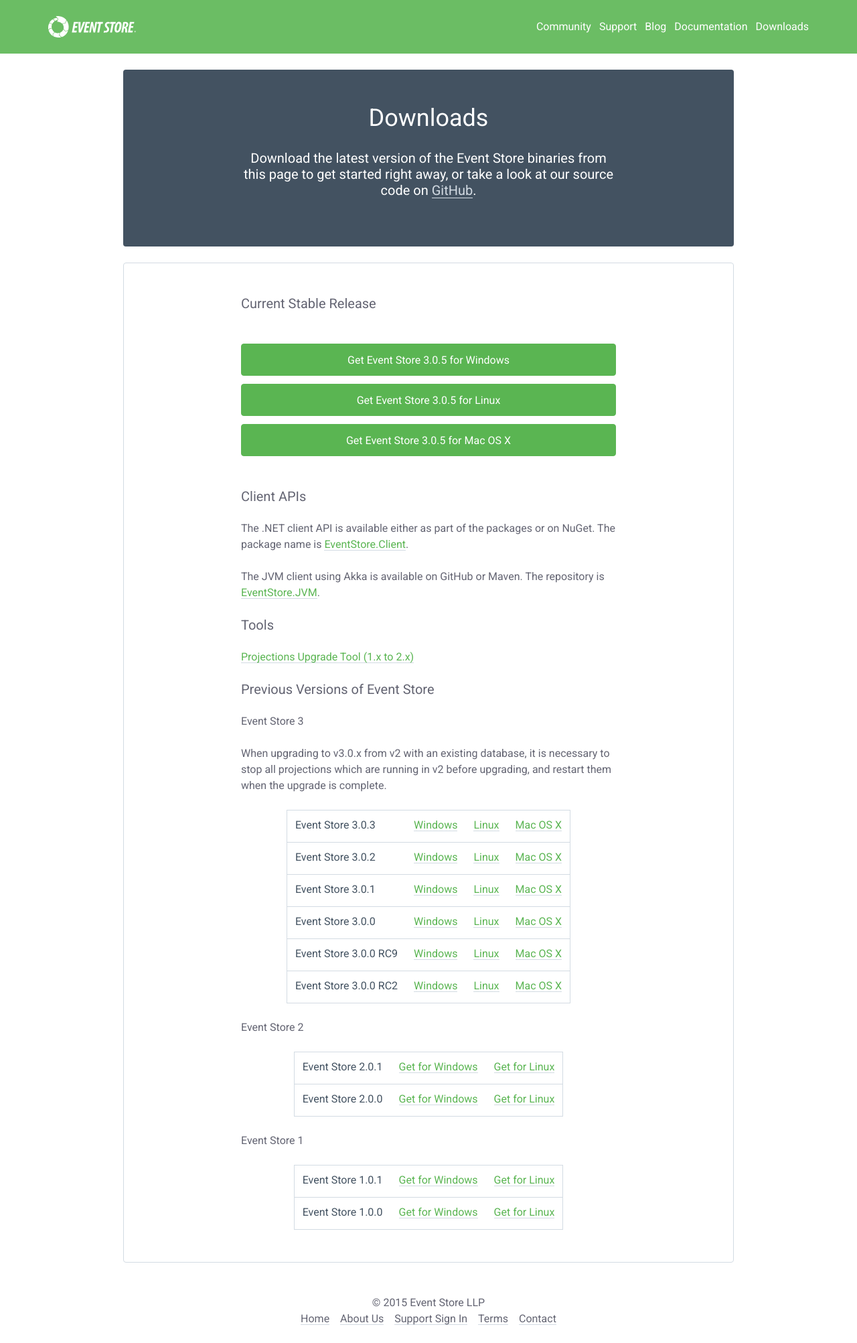
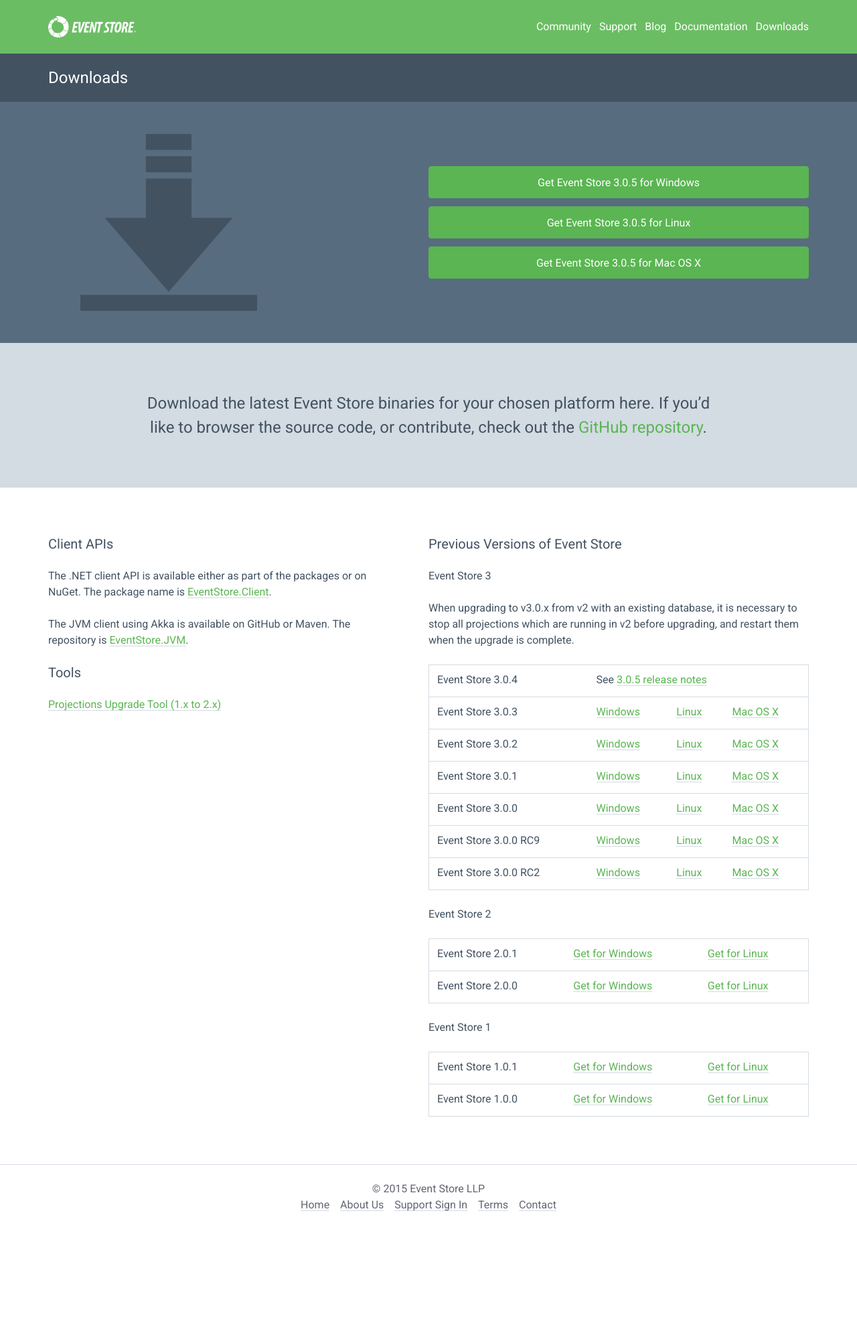
Before and after one commit to sandboxorg/geteventstore.com, a Jekyll site: the page built from downloads/index.html, in a window 1280 px wide. Shown: the whole page at 67% size. Built offline with Jekyll 4.4.1, drawn with Linux system fonts in a browser that asks for light colours; nearby versions of some CDN libraries; Markdown is read by kramdown in place of the engine named in the settings; after the commit the page ends 1835 px from its top, so only the background shows below that.

Commit message:
Updated downloads page layout

```diff
--- a/_includes/footer.html
+++ b/_includes/footer.html
@@ -1,4 +1,4 @@
-    {% if page.title == "Community" or page.title == "Homepage" or page.title == "Support" %}<div class="inner-container">{% else %}<div class="container">{% endif %}
+    {% if page.title == "Community" or page.title == "Homepage" or page.title == "Support" or page.title == "Downloads" %}<div class="inner-container">{% else %}<div class="container">{% endif %}
         <div class="site-footer">
             <p class="footer__copyright">&copy; 2015 Event Store LLP</p>
             <ul class="footer__menu">
--- a/_includes/header.html
+++ b/_includes/header.html
@@ -2,7 +2,7 @@
 <html lang="en">
 <head>
     <meta charset="utf-8">
-    {% if page.title == "Community" or page.title == "Support" or page.title == "Homepage" %}<meta name="viewport" content="width=device-width, initial-scale=1">{% else %}<meta name="viewport" content="width=1024">{% endif %}
+    {% if page.title == "Community" or page.title == "Support" or page.title == "Homepage" or page.title == "Downloads" %}<meta name="viewport" content="width=device-width, initial-scale=1">{% else %}<meta name="viewport" content="width=1024">{% endif %}
     <meta name="description" content="{% if page.description == null %}{{ site.description }}{% else %}{{ page.description }}{% endif %}">
     <link rel="dns-prefetch" href="//fonts.googleapis.com">
     <link rel="dns-prefetch" href="//code.jquery.com">
--- a/downloads/index.html
+++ b/downloads/index.html
@@ -4,39 +4,86 @@ description: "Download Event Store binaries for Windows, Linux or Mac OS X."
 ---
 
 <style>
-	.download-buttons {
-		a {
+    .download-buttons a {
         display: block;
         margin: 0 0 0.75rem;
         text-align: center;
+    }
+    .download-icon-container {
+        text-align: center;
+    }
+    .download-icon {
+        height: 9rem;
+    }
+    .downloads__previous-versions table {
+        width: 100%;
+    }
+    .page-section--banner .lead {
+        max-width: 54rem;
+        margin: 1.5rem auto !important;
+        text-align: center;
+    }
+    @media (min-width: 720px) {
+        .download-icon-container {
+            text-align: left;
+            text-indent: 3rem;
+        }
+        .download-icon {
+            height: 16.5rem;
+        }
+        .downloads__other {
+            margin-right: 4.5rem;
         }
     }
 </style>
 
 {% include header.html %}
-    <div class="container">
-		<div class="page-header page-header--downloads">
+    <div class="page-title">
+        <div class="inner-container">
             <h1>{{ page.title }}</h1>
-			<p class="lead">Download the latest version of the Event Store binaries from this page to get started right away, or take a look at our source code on <a href="https://github.com/EventStore/EventStore">GitHub</a>.</p>
         </div>
-		<div class="page-main">
-			<h2>Current Stable Release</h2>
+    </div>
+    <div class="page-section--support-banner">
+        <div class="inner-container">
+            <div class="page-section__half download-icon-container">
+                <img class="download-icon" src="../images/download.svg">
+            </div>
+            <div class="page-section__half">
                 <p class="call-to-action download-buttons">
                     <a href="http://download.geteventstore.com/binaries/EventStore-OSS-Win-v3.0.5.zip" class="btn btn--primary">Get Event Store 3.0.5 for Windows</a>
                     <a href="http://download.geteventstore.com/binaries/EventStore-OSS-Linux-v3.0.5.tar.gz" class="btn btn--primary">Get Event Store 3.0.5 for Linux</a>
                     <a href="http://download.geteventstore.com/binaries/EventStore-OSS-Mac-v3.0.5.tar.gz" class="btn btn--primary">Get Event Store 3.0.5 for Mac OS X</a>
                 </p>
+            </div>
+        </div>
+    </div>
+    <div class="page-section--banner">
+        <div class="inner-container">
+            <p class="lead">Download the latest Event Store binaries for your chosen platform here. If you’d like to browser the source code, or contribute, check out the <a href="https://github.com/eventstore/eventstore">GitHub repository</a>.</p>
+        </div>
+    </div>
+    <div class="page-section">
+        <div class="inner-container">
+            <div class="page-section__half">
+                <div class="downloads__other">
                     <h2>Client APIs</h2>
                     <p>The .NET client API is available either as part of the packages or on NuGet. The package name is <a href="http://nuget.org/packages/EventStore.Client">EventStore.Client</a>.</p>
                     <p>The JVM client using Akka is available on GitHub or Maven. The repository is <a href="https://github.com/EventStore/EventStore.JVM">EventStore.JVM</a>.
-
                     <h2>Tools</h2>
                     <p><a href="http://download.geteventstore.com/binaries/ProjectionsUpgrade-v1.x-v2.0.0.zip">Projections Upgrade Tool (1.x to 2.x)</a></p>
+                </div>
+            </div>
+            <div class="page-section__half">
+                <div class="downloads__previous-versions">
                     <h2>Previous Versions of Event Store</h2>
                     <h3>Event Store 3</h3>
                     <p>When upgrading to v3.0.x from v2 with an existing database, it is necessary to stop all projections which are running in v2 before upgrading, and restart them when the upgrade is complete.</p>
                     <table>
                         <tbody>
+                            <tr>
+                                <td>Event Store 3.0.4</td>
+                                <td colspan="3">See <a href="https://github.com/EventStore/EventStore/releases/tag/oss-v3.0.5">3.0.5 release notes</a></td>
+                            </tr>
                             <tr>
                                 <td>Event Store 3.0.3</td>
                                 <td><a href="http://download.geteventstore.com/binaries/EventStore-OSS-Win-v3.0.3.zip">Windows</a></td>
@@ -74,7 +121,6 @@ description: "Download Event Store binaries for Windows, Linux or Mac OS X."
                                 <td><a href="http://download.geteventstore.com/binaries/EventStore-OSS-Mac-v3.0.0-rc2.tar.gz">Mac OS X</a></td>
                             </tr>
                     </table>
-
                     <h3>Event Store 2</h3>
                     <table>
                         <tbody>
@@ -90,7 +136,6 @@ description: "Download Event Store binaries for Windows, Linux or Mac OS X."
                             </tr>
                         </tbody>
                     </table>
-
                     <h3>Event Store 1</h3>
                     <table>
                         <tbody>
@@ -107,4 +152,6 @@ description: "Download Event Store binaries for Windows, Linux or Mac OS X."
                     </table>
                 </div>
             </div>
+        </div>
+    </div>
 {% include footer.html %}
--- a/support/index.html
+++ b/support/index.html
@@ -110,5 +110,5 @@ description: "Get free community support, or paid commercial and enterprise supp
                 </div>
             </div>
         </div>
-	</div>
+    </div>
 {% include footer.html %}
```
Also changed, not shown: images/download.svg (added), images/servers.svg. Lines whose indentation alone changed are shown as unchanged.
